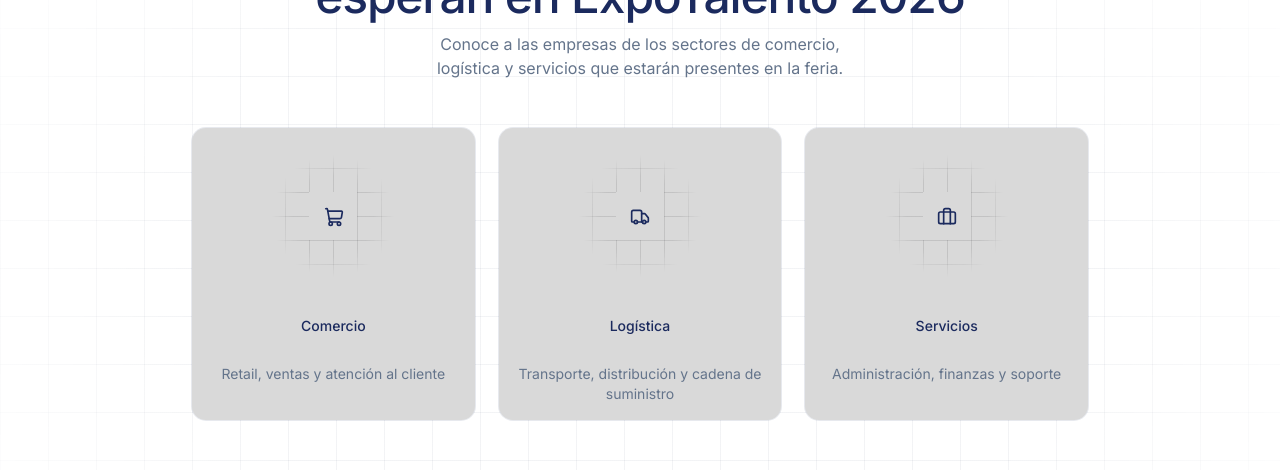
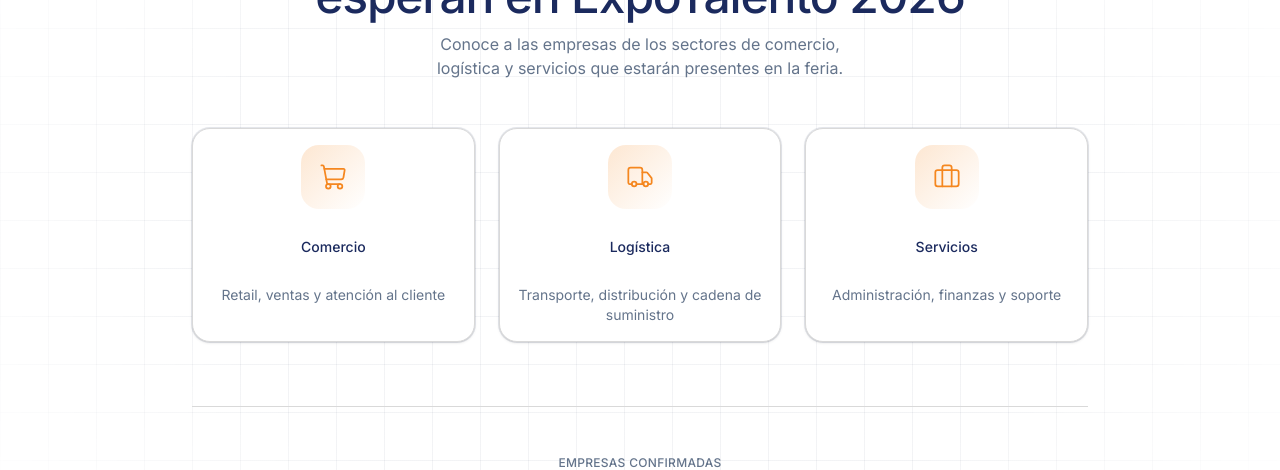
Before and after one commit to KevinCollio27/goxt-prohabla, a Next.js app: page / in a window 1280 px wide. Shown: the part 2200-2670 px from the top of the page. Built offline with nearby package versions, Linux system fonts and the light colour scheme.

Commit message:
Ajustes en Logo y nueva Seccion

```diff
--- a/src/components/sections/ExpoTalento-hero.tsx
+++ b/src/components/sections/ExpoTalento-hero.tsx
@@ -103,6 +103,7 @@ export default function ExpoTalentoHero() {
                       alt={logo.name}
                       width={140}
                       height={36}
+                      style={{ width: "auto" }}
                       className="h-9 w-auto object-contain"
                     />
                   </a>
--- a/src/components/sections/ExpoTalentoEmpresasHero.tsx
+++ b/src/components/sections/ExpoTalentoEmpresasHero.tsx
@@ -82,6 +82,7 @@ export default function ExpoTalentoHero() {
                       alt={logo.name}
                       width={140}
                       height={36}
+                      style={{ width: "auto" }}
                       className="h-9 w-auto object-contain"
                     />
                   </a>
--- a/src/components/sections/ExpoTalentoFooter.tsx
+++ b/src/components/sections/ExpoTalentoFooter.tsx
@@ -214,6 +214,7 @@ const Footer = () => {
                     alt={logo.name}
                     width={140}
                     height={36}
+                    style={{ width: "auto" }}
                     className="h-9 w-auto object-contain"
                   />
                 </div>
--- a/src/components/sections/ExpoTalentoPostulantesHero.tsx
+++ b/src/components/sections/ExpoTalentoPostulantesHero.tsx
@@ -82,6 +82,7 @@ export default function ExpoTalentoHero() {
                       alt={logo.name}
                       width={140}
                       height={36}
+                      style={{ width: "auto" }}
                       className="h-9 w-auto object-contain"
                     />
                   </a>
--- a/src/components/sections/ExpoTalentoSectores.tsx
+++ b/src/components/sections/ExpoTalentoSectores.tsx
@@ -11,19 +11,19 @@ const EMPRESAS = getLogos("empresas-trimmed");
 const pillars = [
   {
     id: "comercio",
-    icon: <ShoppingCart className="size-5" aria-hidden />,
+    icon: <ShoppingCart className="size-7" strokeWidth={1.5} aria-hidden />,
     title: "Comercio",
     description: "Retail, ventas y atención al cliente",
   },
   {
     id: "logistica",
-    icon: <Truck className="size-5" aria-hidden />,
+    icon: <Truck className="size-7" strokeWidth={1.5} aria-hidden />,
     title: "Logística",
     description: "Transporte, distribución y cadena de suministro",
   },
   {
     id: "servicios",
-    icon: <Briefcase className="size-5" aria-hidden />,
+    icon: <Briefcase className="size-7" strokeWidth={1.5} aria-hidden />,
     title: "Servicios",
     description: "Administración, finanzas y soporte",
   },
@@ -50,12 +50,12 @@ export default function PowerSkillsPillars() {
           </p>
         </div>
 
-        <div className="grid grid-cols-1 md:grid-cols-3 gap-6 *:text-center *:bg-muted">
+        <div className="grid grid-cols-1 md:grid-cols-3 gap-6 *:text-center">
           {pillars.map((pillar) => (
-            <Card key={pillar.id} className="group border-0 shadow-none">
+            <Card key={pillar.id} className="group border border-border bg-white shadow-sm hover:shadow-md transition-shadow rounded-2xl">
               <CardHeader className="pb-3">
-                <CardDecorator>{pillar.icon}</CardDecorator>
-                <h3 className="mt-6 font-medium">{pillar.title}</h3>
+                <SectorIcon>{pillar.icon}</SectorIcon>
+                <h3 className="mt-6 font-medium text-navy">{pillar.title}</h3>
               </CardHeader>
               <CardContent>
                 <p className="text-sm text-muted-foreground">{pillar.description}</p>
@@ -80,6 +80,7 @@ export default function PowerSkillsPillars() {
                   alt={logo.name}
                   width={180}
                   height={48}
+                  style={{ width: "auto" }}
                   className="h-12 w-auto object-contain"
                 />
               </div>
@@ -91,14 +92,8 @@ export default function PowerSkillsPillars() {
   );
 }
 
-const CardDecorator = ({ children }: { children: ReactNode }) => (
-  <div className="mask-radial-from-40% mask-radial-to-60% relative mx-auto size-36 duration-200 [--color-border:color-mix(in_oklab,var(--color-zinc-950)10%,transparent)] group-hover:[--color-border:color-mix(in_oklab,var(--color-zinc-950)20%,transparent)] dark:[--color-border:color-mix(in_oklab,var(--color-white)15%,transparent)] dark:group-hover:[--color-border:color-mix(in_oklab,var(--color-white)20%,transparent)]">
-    <div
-      aria-hidden
-      className="absolute inset-0 bg-[linear-gradient(to_right,var(--color-border)_1px,transparent_1px),linear-gradient(to_bottom,var(--color-border)_1px,transparent_1px)] bg-[size:24px_24px] dark:opacity-50"
-    />
-    <div className="bg-muted absolute inset-0 m-auto flex size-12 items-center justify-center border-l border-t">
-      {children}
-    </div>
+const SectorIcon = ({ children }: { children: ReactNode }) => (
+  <div className="mx-auto flex size-16 items-center justify-center rounded-2xl bg-linear-to-br from-primary/20 via-primary/10 to-transparent text-primary">
+    {children}
   </div>
 );
```
